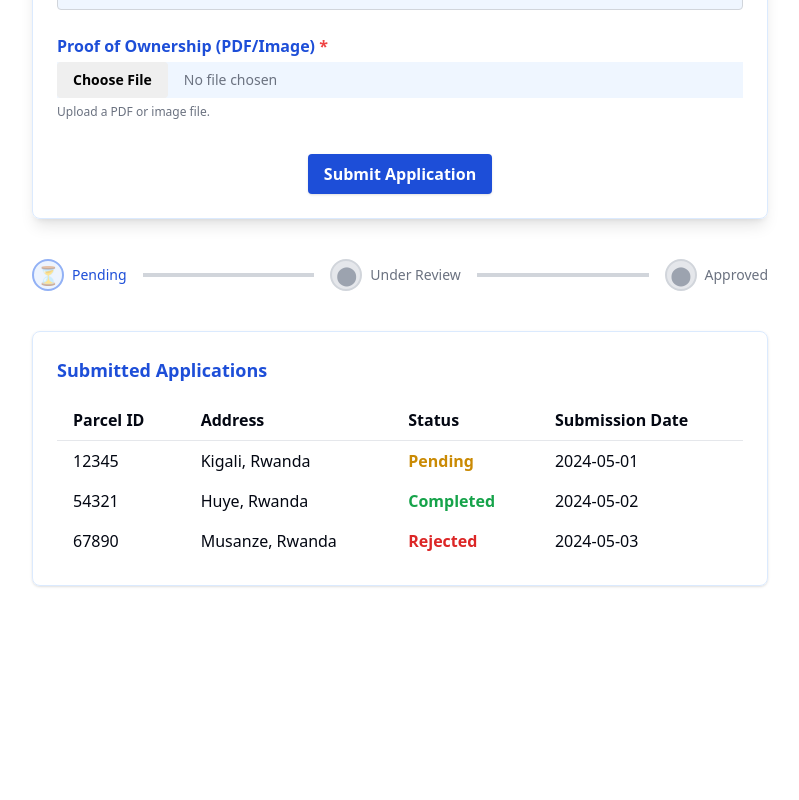
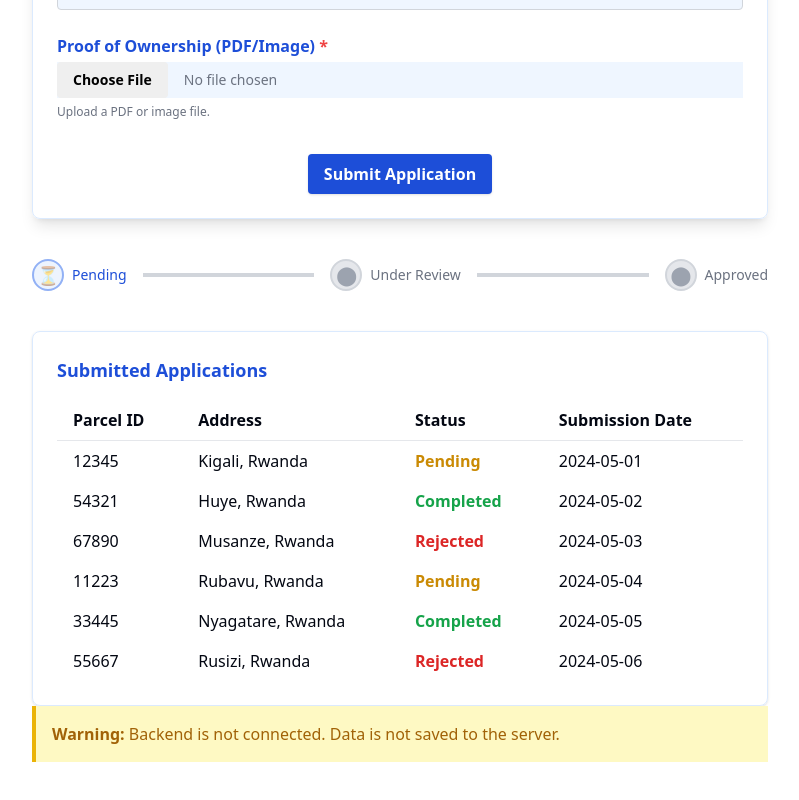
Before and after one commit to Livia-11/Rwanda-Land-UI, a Vue app: page /my-land in a window 1280 px wide. Shown: the part 539-1339 px from the top of the page, without its empty margins (240-1039 px from the left). Before the commit the page ends 1157 px from the top, so only its background shows below. Built offline with nearby package versions, Linux system fonts and the light colour scheme.

Commit message:
Superbase integration

```diff
--- a/src/pages/MyLand.vue
+++ b/src/pages/MyLand.vue
@@ -34,13 +34,13 @@
             Land Size (m²) <span class="text-red-500">*</span>
           </label>
           <BaseInput
-            v-model="landSize"
+            v-model="size"
             type="number"
             placeholder="e.g. 500"
             class="bg-blue-50 focus:ring-blue-400"
           />
           <span class="text-xs text-gray-500">Enter size in square meters.</span>
-          <div v-if="landSizeError" class="text-xs text-red-500 mt-1">{{ landSizeError }}</div>
+          <div v-if="sizeError" class="text-xs text-red-500 mt-1">{{ sizeError }}</div>
         </div>
         <div>
           <label class="block text-blue-700 font-semibold mb-1">
@@ -99,19 +99,22 @@
           <td class="px-4 py-2">{{ app.parcel_id }}</td>
           <td class="px-4 py-2">{{ app.address }}</td>
           <td class="px-4 py-2">
-            <span v-if="app.status === 'Pending'" class="text-yellow-600 font-semibold">Pending</span>
-            <span v-else-if="app.status === 'Completed'" class="text-green-600 font-semibold">Completed</span>
-            <span v-else-if="app.status === 'Rejected'" class="text-red-600 font-semibold">Rejected</span>
+            <span v-if="app.statusa === 'Pending'" class="text-yellow-600 font-semibold">Pending</span>
+            <span v-else-if="app.statusa === 'Completed'" class="text-green-600 font-semibold">Completed</span>
+            <span v-else-if="app.statusa === 'Rejected'" class="text-red-600 font-semibold">Rejected</span>
           </td>
           <td class="px-4 py-2">{{ app.date }}</td>
         </tr>
       </BaseTable>
     </BaseCard>
+    <div v-if="!backendAvailable" class="bg-yellow-100 border-l-4 border-yellow-500 text-yellow-700 p-4 mb-4">
+      <strong>Warning:</strong> Backend is not connected. Data is not saved to the server.
+    </div>
   </div>
 </template>
 
 <script setup lang="ts">
-import { ref } from 'vue'
+import { ref, onMounted } from 'vue'
 import BaseInput from '@/components/ui/BaseInput.vue'
 import BaseSelect from '@/components/ui/BaseSelect.vue'
 import BaseButton from '@/components/ui/BaseButton.vue'
@@ -122,11 +125,12 @@ import BaseTable from '@/components/ui/BaseTable.vue'
 import BaseToast from '@/components/ui/BaseToast.vue'
 
 import { useForm, useField } from 'vee-validate'
+import { supabase } from '@/lib/supabase'
 
 const initialValues = {
   parcel_id: '',
   address: '',
-  land_size: '',
+  size: '',
   ownership_type: '',
   proof_file: [], // Store as array for consistency
 }
@@ -136,7 +140,7 @@ const { handleSubmit, resetForm } = useForm({
   validationSchema: {
     parcel_id: value => typeof value === 'string' && value.trim() !== '' || 'Parcel ID is required',
     address: value => typeof value === 'string' && value.trim() !== '' || 'Address is required',
-    land_size: value => {
+    size: value => {
       const num = Number(value)
       return (!isNaN(num) && num > 0) || 'Land size is required'
     },
@@ -145,35 +149,75 @@ const { handleSubmit, resetForm } = useForm({
   },
 })
 
-const { value: parcelId, errorMessage: parcelIdError, ...parcelIdField } = useField('parcel_id')
-const { value: address, errorMessage: addressError, ...addressField } = useField('address')
-const { value: landSize, errorMessage: landSizeError, ...landSizeField } = useField('land_size')
-const { value: ownershipType, errorMessage: ownershipTypeError, ...ownershipTypeField } = useField('ownership_type')
+const { value: parcelId, errorMessage: parcelIdError } = useField('parcel_id')
+const { value: address, errorMessage: addressError } = useField('address')
+const { value: size, errorMessage: sizeError } = useField('size')
+const { value: ownershipType, errorMessage: ownershipTypeError } = useField('ownership_type')
 const { value: proofFile, errorMessage: proofFileError, setValue: setProofFile } = useField('proof_file')
 
 const loading = ref(false)
 const toast = ref({ show: false, message: '' })
+const backendAvailable = false // Set to true when backend is ready
 const applications = ref([
   {
     id: 1,
-    parcel_id: '12345',
+    parcel_id: 12345,
     address: 'Kigali, Rwanda',
-    status: 'Pending',
+    size: 500,
+    ownership_type: 'Individual',
+    supporting_document_url: '',
+    statusa: 'Pending',
     date: '2024-05-01',
   },
   {
     id: 2,
-    parcel_id: '54321',
+    parcel_id: 54321,
     address: 'Huye, Rwanda',
-    status: 'Completed',
+    size: 300,
+    ownership_type: 'Joint',
+    supporting_document_url: '',
+    statusa: 'Completed',
     date: '2024-05-02',
   },
   {
     id: 3,
-    parcel_id: '67890',
+    parcel_id: 67890,
     address: 'Musanze, Rwanda',
-    status: 'Rejected',
+    size: 200,
+    ownership_type: 'Company',
+    supporting_document_url: '',
+    statusa: 'Rejected',
     date: '2024-05-03',
+  },
+  {
+    id: 4,
+    parcel_id: 11223,
+    address: 'Rubavu, Rwanda',
+    size: 150,
+    ownership_type: 'Individual',
+    supporting_document_url: '',
+    statusa: 'Pending',
+    date: '2024-05-04',
+  },
+  {
+    id: 5,
+    parcel_id: 33445,
+    address: 'Nyagatare, Rwanda',
+    size: 400,
+    ownership_type: 'Joint',
+    supporting_document_url: '',
+    statusa: 'Completed',
+    date: '2024-05-05',
+  },
+  {
+    id: 6,
+    parcel_id: 55667,
+    address: 'Rusizi, Rwanda',
+    size: 250,
+    ownership_type: 'Company',
+    supporting_document_url: '',
+    statusa: 'Rejected',
+    date: '2024-05-06',
   },
 ])
 
@@ -192,19 +236,90 @@ function handleProofFileChange(files) {
   }
 }
 
-const onSubmit = handleSubmit((values) => {
+function showBackendWarning() {
+  showToast('Backend is not connected. Data will not be saved to the server.')
+}
+
+async function uploadProofFile(file) {
+  const fileExt = file.name.split('.').pop()
+  const fileName = `${Date.now()}_${Math.random().toString(36).substring(2, 8)}.${fileExt}`
+  const { data, error } = await supabase.storage.from('proofs').upload(fileName, file)
+  if (error) throw error
+  // Get public URL
+  const { data: publicUrlData } = supabase.storage.from('proofs').getPublicUrl(fileName)
+  return publicUrlData.publicUrl
+}
+
+async function fetchApplications() {
   loading.value = true
-  setTimeout(() => {
-    applications.value.push({
-      id: Date.now(),
-      parcel_id: values.parcel_id,
-      address: values.address,
-      status: 'Pending',
-      date: new Date().toISOString().slice(0, 10),
-    })
+  try {
+    const { data, error } = await supabase
+      .from('Land')
+      .select('*')
+      .order('created_at', { ascending: false })
+    if (error) throw error
+    applications.value = (data || []).map(app => ({
+      ...app,
+      date: app.created_at ? app.created_at.slice(0, 10) : '',
+    }))
+  } catch (err) {
+    showToast('Failed to fetch applications.')
+  } finally {
     loading.value = false
+  }
+}
+
+onMounted(() => {
+  if (backendAvailable) {
+    fetchApplications()
+  }
+})
+
+const onSubmit = handleSubmit(async (values) => {
+  loading.value = true
+  try {
+    if (!backendAvailable) {
+      showBackendWarning()
+      // Add to local mock data for demo
+      applications.value.unshift({
+        id: Date.now(),
+        parcel_id: Number(values.parcel_id),
+        address: values.address,
+        size: Number(values.size),
+        ownership_type: values.ownership_type,
+        supporting_document_url: '',
+        statusa: 'Pending',
+        date: new Date().toISOString().slice(0, 10),
+      })
+      resetForm()
+      loading.value = false
+      return
+    }
+    // 1. Upload file to Supabase Storage
+    const file = values.proof_file[0]
+    let proofFileUrl = ''
+    if (file) {
+      proofFileUrl = await uploadProofFile(file)
+    }
+    // 2. Insert record into Supabase (Land table)
+    const { error } = await supabase.from('Land').insert([
+      {
+        parcel_id: Number(values.parcel_id),
+        address: values.address,
+        size: Number(values.size),
+        ownership_type: values.ownership_type,
+        supporting_document_url: proofFileUrl,
+        statusa: 'Pending',
+      },
+    ])
+    if (error) throw error
     showToast('Application submitted successfully!')
     resetForm()
-  }, 1200)
+    await fetchApplications()
+  } catch (err) {
+    showToast('Submission failed. Please try again.')
+  } finally {
+    loading.value = false
+  }
 })
 </script>
--- a/src/pages/Transfers.vue
+++ b/src/pages/Transfers.vue
@@ -48,7 +48,7 @@
           <th class="text-left px-4 py-2">Actions</th>
         </template>
         <tr v-for="transfer in transfers" :key="transfer.id">
-          <td class="px-4 py-2">{{ transfer.recipient_id }}</td>
+          <td class="px-4 py-2">{{ transfer.recipient_name }}</td>
           <td class="px-4 py-2">{{ transfer.parcel_id }}</td>
           <td class="px-4 py-2">
             <span v-if="transfer.status === 'Pending'" class="text-yellow-600 font-semibold">Pending</span>
@@ -82,11 +82,14 @@
         </div>
       </div>
     </BaseModal>
+    <div v-if="!backendAvailable" class="bg-yellow-100 border-l-4 border-yellow-500 text-yellow-700 p-4 mb-4">
+      <strong>Warning:</strong> Backend is not connected. Data is not saved to the server.
+    </div>
   </div>
 </template>
 
 <script setup lang="ts">
-import { ref } from 'vue'
+import { ref, onMounted } from 'vue'
 import BaseInput from '@/components/ui/BaseInput.vue'
 import BaseFileUpload from '@/components/ui/BaseFileUpload.vue'
 import BaseButton from '@/components/ui/BaseButton.vue'
@@ -94,6 +97,7 @@ import BaseCard from '@/components/ui/BaseCard.vue'
 import BaseTable from '@/components/ui/BaseTable.vue'
 import BaseModal from '@/components/ui/BaseModal.vue'
 import BaseToast from '@/components/ui/BaseToast.vue'
+import { supabase } from '@/lib/supabase'
 
 // Form state
 const recipientId = ref('')
@@ -105,10 +109,13 @@ const contractFileError = ref('')
 const loading = ref(false)
 const toast = ref({ show: false, message: '' })
 
+const backendAvailable = false // Set to true when backend is ready
+
 // Transfers list (mock data for now)
 const transfers = ref([
-  { id: 1, recipient_id: 'user123', parcel_id: '12345', status: 'Pending', date: '2024-05-01' },
-  { id: 2, recipient_id: 'user456', parcel_id: '54321', status: 'Completed', date: '2024-05-02' },
+  { id: 1, recipient_name: 'user123', parcel_id: '12345', status: 'Pending', date: '2024-05-01', contract_document_url: '' },
+  { id: 2, recipient_name: 'user456', parcel_id: '54321', status: 'Completed', date: '2024-05-02', contract_document_url: '' },
+  { id: 3, recipient_name: 'user789', parcel_id: '67890', status: 'Rejected', date: '2024-05-03', contract_document_url: '' },
 ])
 
 // Modal state
@@ -127,24 +134,93 @@ function validateForm() {
   return !recipientIdError.value && !parcelIdError.value && !contractFileError.value
 }
 
-function onSubmit() {
+function showBackendWarning() {
+  toast.value = { show: true, message: 'Backend is not connected. Data will not be saved to the server.' }
+  setTimeout(() => (toast.value.show = false), 2000)
+}
+
+async function uploadContractFile(file) {
+  const fileExt = file.name.split('.').pop()
+  const fileName = `${Date.now()}_${Math.random().toString(36).substring(2, 8)}.${fileExt}`
+  const { data, error } = await supabase.storage.from('proofs').upload(fileName, file)
+  if (error) throw error
+  const { data: publicUrlData } = supabase.storage.from('proofs').getPublicUrl(fileName)
+  return publicUrlData.publicUrl
+}
+
+async function fetchTransfers() {
+  loading.value = true
+  try {
+    const { data, error } = await supabase
+      .from('transfers')
+      .select('*')
+      .order('created_at', { ascending: false })
+    if (error) throw error
+    transfers.value = (data || []).map(t => ({
+      ...t,
+      date: t.created_at ? t.created_at.slice(0, 10) : '',
+    }))
+  } catch (err) {
+    showBackendWarning()
+  } finally {
+    loading.value = false
+  }
+}
+
+onMounted(() => {
+  if (backendAvailable) {
+    fetchTransfers()
+  }
+})
+
+async function onSubmit() {
   if (!validateForm()) return
   loading.value = true
-  setTimeout(() => {
-    transfers.value.push({
+  try {
+    if (!backendAvailable) {
+      showBackendWarning()
+      transfers.value.unshift({
         id: Date.now(),
-      recipient_id: recipientId.value,
+        recipient_name: recipientId.value,
         parcel_id: parcelId.value,
         status: 'Pending',
         date: new Date().toISOString().slice(0, 10),
+        contract_document_url: '',
       })
+      recipientId.value = ''
+      parcelId.value = ''
+      contractFile.value = []
       loading.value = false
+      return
+    }
+    // 1. Upload contract file
+    const file = contractFile.value[0]
+    let contractFileUrl = ''
+    if (file) {
+      contractFileUrl = await uploadContractFile(file)
+    }
+    // 2. Insert transfer record
+    const { error } = await supabase.from('transfers').insert([
+      {
+        recipient_name: recipientId.value,
+        parcel_id: parcelId.value,
+        contract_document_url: contractFileUrl,
+        status: 'Pending',
+      },
+    ])
+    if (error) throw error
     toast.value = { show: true, message: 'Transfer initiated successfully!' }
     setTimeout(() => (toast.value.show = false), 2000)
     recipientId.value = ''
     parcelId.value = ''
     contractFile.value = []
-  }, 1200)
+    await fetchTransfers()
+  } catch (err) {
+    toast.value = { show: true, message: 'Submission failed. Please try again.' }
+    setTimeout(() => (toast.value.show = false), 2000)
+  } finally {
+    loading.value = false
+  }
 }
 
 function openUpdateModal(transfer: any) {
```
Also changed, not shown: src/lib/supabase.ts (+6 -1 lines). Lines whose indentation alone changed are shown as unchanged.
